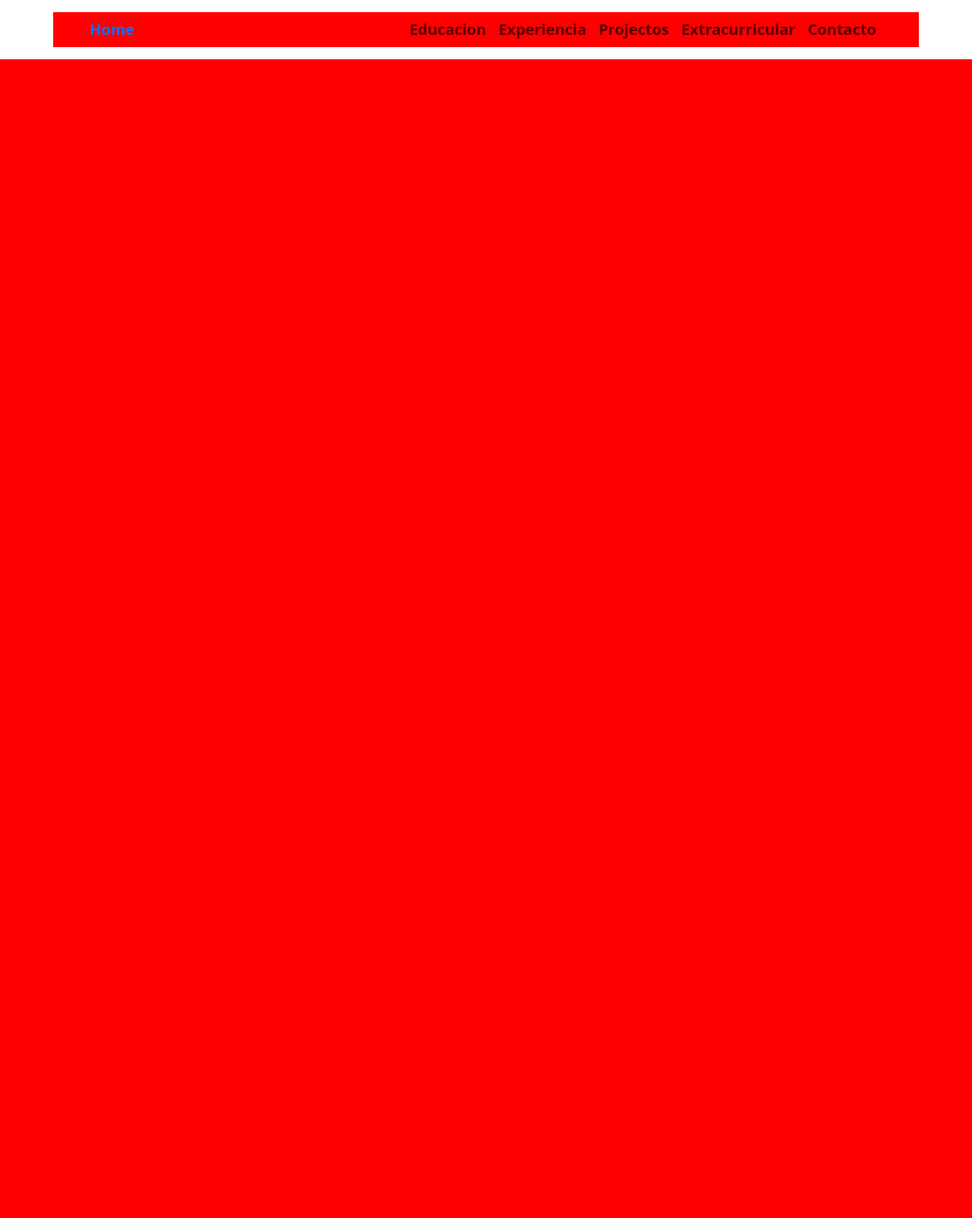
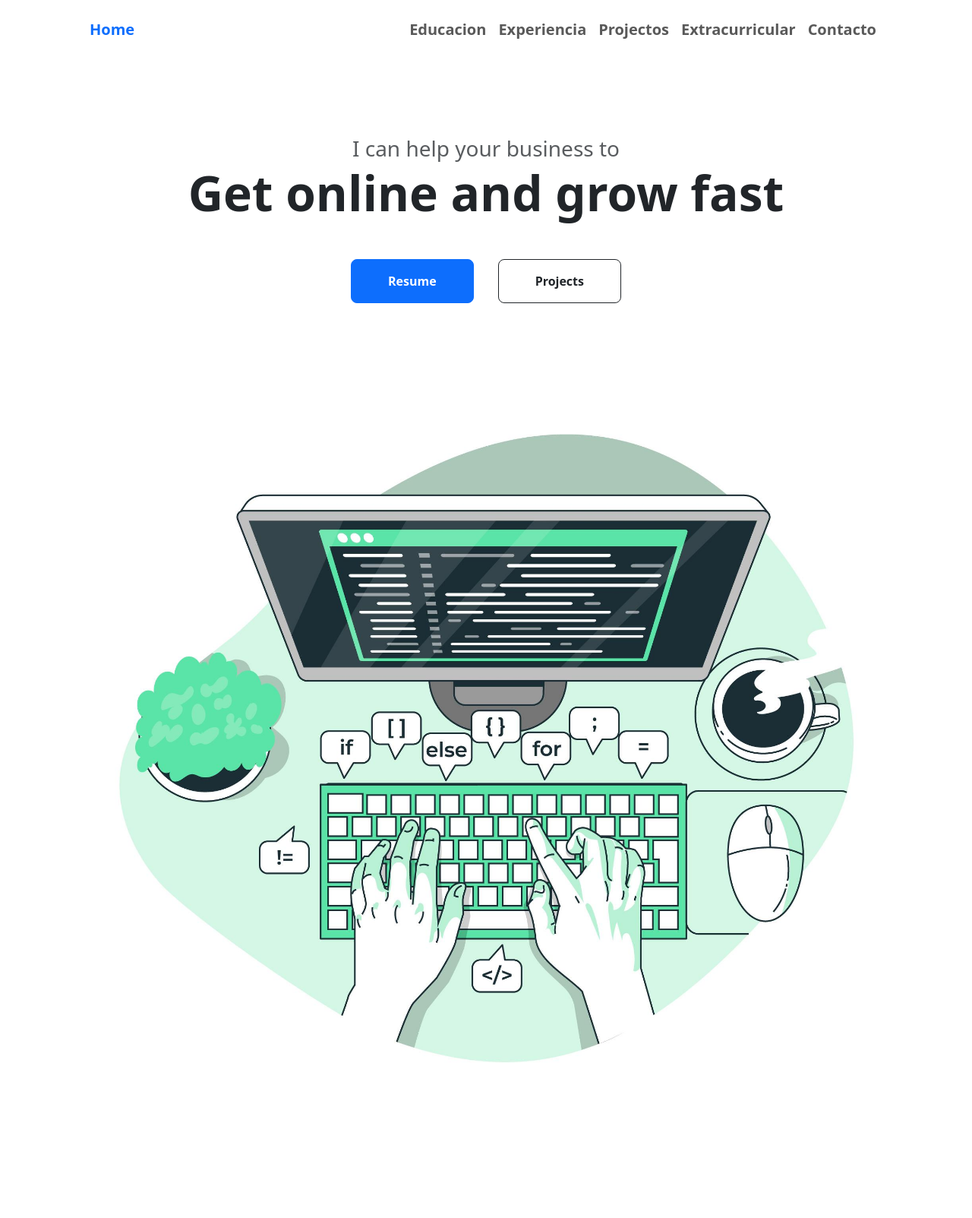
Before and after one commit to LinoELa/miPortafolio, a Django app: page / in a window 1280 px wide. Shown: the whole page at 76% size. Before the commit the page ends 78 px from the top, so only its background shows below. Run offline with Django 5.2, Linux system fonts and the light colour scheme.

Commit message:
Parte 4 - A  : Seccion  1

```diff
--- a/AppPortafolio/templates/chuletaHtml/index.html
+++ b/AppPortafolio/templates/chuletaHtml/index.html
@@ -8,7 +8,7 @@
     <meta charset="UTF-8">
     <meta name="viewport" content="width=device-width, initial-scale=1.0">
     <!-- <link rel="shortcut icon" href="/AppPortafolio/static/images/favicon.ico" type="image/x-icon"> -->
-    <link rel="shortcut icon" href="/AppPortafolio/static/images/faviconImg.png" type="image/x-icon">
+    <link rel="shortcut icon" href="/AppPortafolio/static/images/img2.jpeg" type="image/x-icon">
 
     <title>Inicio</title>
 </head>
--- a/AppPortafolio/templates/portafolioDoc/home.html
+++ b/AppPortafolio/templates/portafolioDoc/home.html
@@ -1,16 +1,14 @@
-
-
-
 {% load static %}
 
 <!DOCTYPE html>
 <html lang="es">
+
 <head>
     <meta charset="UTF-8">
     <meta name="viewport" content="width=device-width, initial-scale=1.0">
 
     {% comment %} favico logo {% endcomment %}
-    <link rel="icon" href="{% static 'images/favicon.ico' %}" type="image/x-icon"/>
+    <link rel="icon" href="{% static 'images/favicon.ico' %}" type="image/x-icon" />
 
 
     {% comment %} Vincular Bootstrap {% endcomment %}
@@ -25,24 +23,29 @@
     <title>Home</title>
 
     {% comment %} Vincular Styles de Css {% endcomment %}
-    <link rel="stylesheet" href="{% static 'css/style.css' %}"/>
+    <link rel="stylesheet" href="{% static 'css/style.css' %}" />
 
 </head>
 
 <body class='d-flex flex-column h-100'>
 
     <main class="flex-shrink-0">
-        {% comment %} <!-- Navigation--> {% endcomment %}
+        {% comment %}
+        <!-- Navigation--> {% endcomment %}
         <nav class="navbar navbar-expand-lg navbar-light bg-white py-3">
             <div class="container px-5">
                 <a class="navbar-brand" href=""><span class="fw-bolder text-primary">Home</span></a>
-                <button class="navbar-toggler" type="button" data-bs-toggle="collapse" data-bs-target="#navbarSupportedContent" aria-controls="navbarSupportedContent" aria-expanded="false" aria-label="Toggle navigation"><span class="navbar-toggler-icon"></span></button>
+                <button class="navbar-toggler" type="button" data-bs-toggle="collapse"
+                    data-bs-target="#navbarSupportedContent" aria-controls="navbarSupportedContent"
+                    aria-expanded="false" aria-label="Toggle navigation"><span
+                        class="navbar-toggler-icon"></span></button>
                 <div class="collapse navbar-collapse" id="navbarSupportedContent">
                     <ul class="navbar-nav ms-auto mb-2 mb-lg-0 small fw-bolder fs-5">
-                        <li class="nav-item"><a class="nav-link" target="_blank" href="educacion" >Educacion</a></li>
+                        <li class="nav-item"><a class="nav-link" target="_blank" href="educacion">Educacion</a></li>
                         <li class="nav-item"><a class="nav-link" target="_blank" href="experiencia">Experiencia</a></li>
                         <li class="nav-item"><a class="nav-link" target="_blank" href="proyectos">Projectos</a></li>
-                        <li class="nav-item"><a class="nav-link" target="_blank" href="extracurricular">Extracurricular</a></li>
+                        <li class="nav-item"><a class="nav-link" target="_blank"
+                                href="extracurricular">Extracurricular</a></li>
                         <li class="nav-item"><a class="nav-link" target="_blank" href="contacto">Contacto</a></li>
                     </ul>
                 </div>
@@ -51,6 +54,38 @@
         </nav>
 
 
+        {% comment %}
+        <!-- Seccion 1--> {% endcomment %}
+        </header>
+
+                    <!-- Header-->
+                    <header class="py-5">
+                        <div class="container px-5 pb-5">
+                            <div class="row gx-5 align-items-center">
+                                <div class="col-xxl-5">
+                                    <!-- Header text content-->
+                                    <div class="text-center text-xxl-start">
+                                        <div class="badge bg-gradient-primary-to-secondary text-white mb-4"><div class="text-uppercase">Design &middot; Development &middot; Marketing</div></div>
+                                        <div class="fs-3 fw-light text-muted">I can help your business to</div>
+                                        <h1 class="display-3 fw-bolder mb-5"><span class="text-gradient d-inline">Get online and grow fast</span></h1>
+                                        <div class="d-grid gap-3 d-sm-flex justify-content-sm-center justify-content-xxl-start mb-3">
+                                            <a class="btn btn-primary btn-lg px-5 py-3 me-sm-3 fs-6 fw-bolder" href="resume.html">Resume</a>
+                                            <a class="btn btn-outline-dark btn-lg px-5 py-3 fs-6 fw-bolder" href="projects.html">Projects</a>
+                                        </div>
+                                    </div>
+                                </div>
+                                <div class="col-xxl-7">
+                                    <!-- Header profile picture-->
+                                    <div class="d-flex justify-content-center mt-5 mt-xxl-0">
+                                        <div class="profile bg-gradient-primary-to-secondary">
+                                            <img class="profile-img img-fluid"  src="{% static "images/img2.jpeg" %}" alt="" />
+                                        </div>
+                                    </div>
+                                </div>
+                            </div>
+                        </div>
+
+    </main>
 
 
 
@@ -60,4 +95,5 @@
     {% comment %} Bootstrap {% endcomment %}
     <script src="https://cdn.jsdelivr.net/npm/bootstrap@5.3.3/dist/js/bootstrap.bundle.min.js" integrity="sha384-YvpcrYf0tY3lHB60NNkmXc5s9fDVZLESaAA55NDzOxhy9GkcIdslK1eN7N6jIeHz" crossorigin="anonymous"></script>
 </body>
+
 </html>
--- a/static/css/style.css
+++ b/static/css/style.css
@@ -1,3 +1,3 @@
-*{
-    background-color: red;
-}
+/* *{
+    background-color: black;
+} */
```
Also changed, not shown: AppPortafolio/static/images/img2.jpeg (added), AppPortafolio/static/images/img2_seccion1.svg (added), README.md, static/images/img2.jpeg (added), static/images/img2_seccion1.svg (added), static/images/img_seccion1.svg (added).
